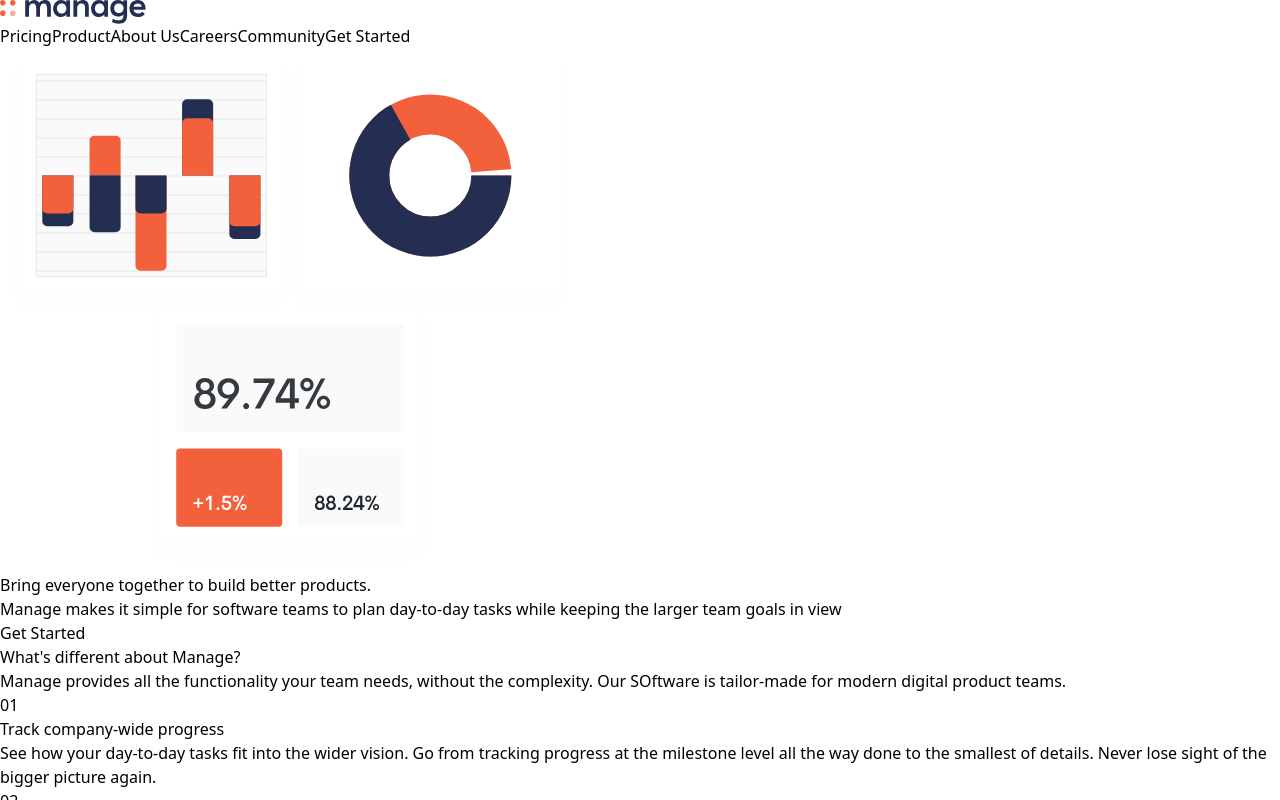
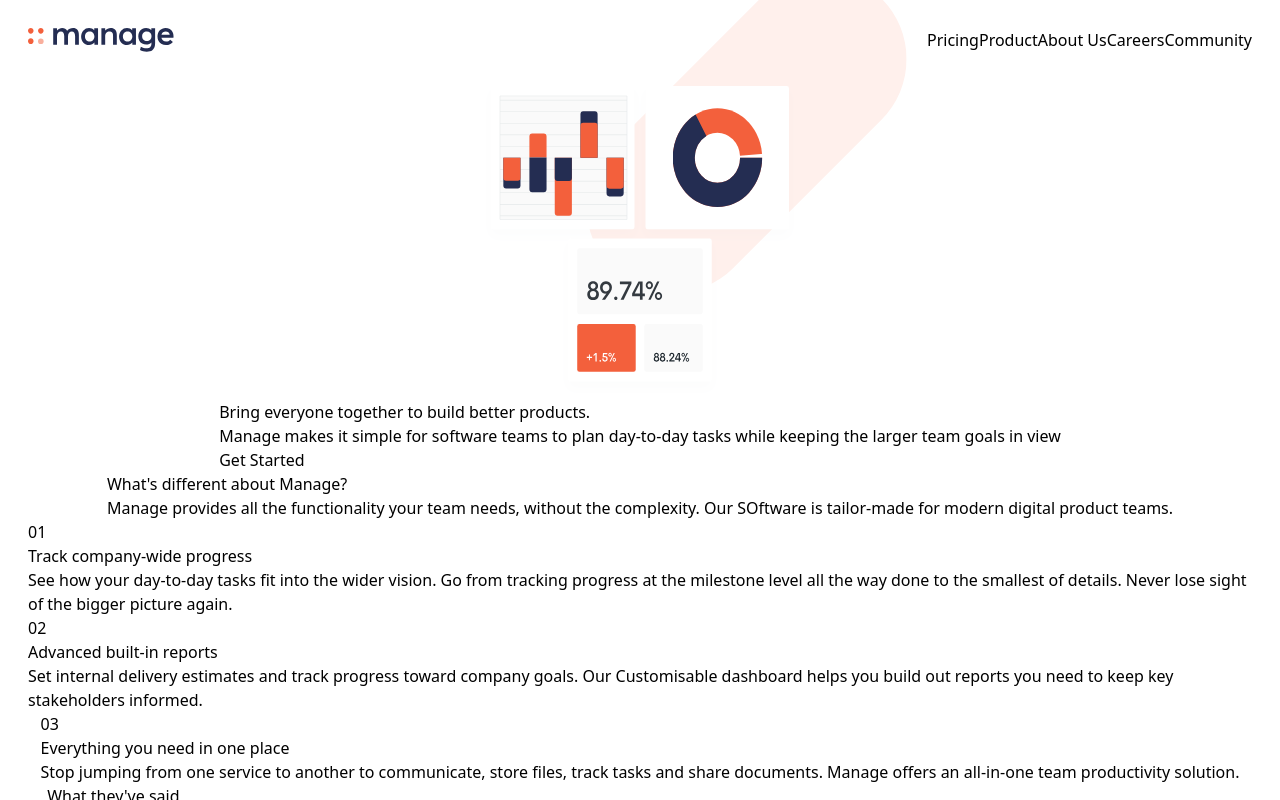
Before and after one commit to Guille-Sanchez/manage-landing-page, a React (Vite) app: page / in a window 1280 px wide. Shown: the top 800 px of the page. Built offline with nearby package versions, Linux system fonts and the light colour scheme.

Commit message:
Add style to navbar

```diff
--- a/index.html
+++ b/index.html
@@ -6,7 +6,7 @@
     <title>Manage</title>
   </head>
   <body>
-    <div id="root"></div>
+    <div id="root" class="overflow-hidden"></div>
     <script type="module" src="/src/main.jsx"></script>
   </body>
 </html>
--- a/src/App.jsx
+++ b/src/App.jsx
@@ -1,26 +1,22 @@
+import Navbar from "./components/Navbar.jsx";
+
 function App() {
   return (
     <>
-      <header className="hidden">
-        <h1>Manage Inc.</h1>
-      </header>
-      <nav>
-        <img src="../public/logo.svg" alt="Logo Manage" />
-        <div>
-          <button>Pricing</button>
-          <button>Product</button>
-          <button>About Us</button>
-          <button>Careers</button>
-          <button>Community</button>
-          <button>Get Started</button>
-        </div>
-      </nav>
-      <main>
-        <section>
+      <Navbar />
+
+      <main className="min-w-full flex flex-col items-center p-7 pt-0">
+        <div
+          className="translate-x-1/3 -translate-y-1/3  flex justify-center bg-scroll bg-right-top relative bg-no-repeat bg-contain"
+          style={{ backgroundImage: `url("/bg-tablet-pattern.svg")` }}
+        >
           <img
-            src="../public/illustration-intro.svg"
+            className="h-80 w-80  -translate-x-1/3 translate-y-1/3"
+            src="/illustration-intro.svg"
             alt="Graphs of time managment"
           />
+        </div>
+        <section>
           <h2>Bring everyone together to build better products.</h2>
           <p>
             Manage makes it simple for software teams to plan day-to-day tasks
@@ -73,10 +69,11 @@
             team productivity solution.
           </p>
         </section>
+
         <section>
           <h2>What they've said</h2>
           <figure>
-            <img src="../public/avatar-ali.png" alt="Ali Bravo" />
+            <img src="/avatar-ali.png" alt="Ali Bravo" />
             <figcaption>
               <b>Ali Bravo</b>
             </figcaption>
@@ -108,13 +105,13 @@
           <button>Privacy Policy</button>
         </div>
         <div>
-          <img src="../public/icon-facebook.svg" alt="Facebook Logo" />
-          <img src="../public/icon-youtube.svg" alt="Youtube Logo" />
-          <img src="../public/icon-twitter.svg" alt="Twitter Logo" />
-          <img src="../public/icon-pinterest.svg" alt="Pinterest Logo" />
-          <img src="../public/icon-instagram" alt="Intagram Logo" />
+          <img src="/icon-facebook.svg" alt="Facebook Logo" />
+          <img src="/icon-youtube.svg" alt="Youtube Logo" />
+          <img src="/icon-twitter.svg" alt="Twitter Logo" />
+          <img src="/icon-pinterest.svg" alt="Pinterest Logo" />
+          <img src="/icon-instagram" alt="Intagram Logo" />
         </div>
-        <img src="../public/logo.svg" alt="" />
+        <img src="/logo.svg" alt="" />
         <p>Copyright 2020. All Rights Reserved</p>
       </footer>
     </>
--- /dev/null
+++ b/src/components/Navbar.jsx
@@ -0,0 +1,42 @@
+import React from "react";
+
+function Navbar() {
+  return (
+    <div className="min-w-full flex justify-between p-7">
+      <header>
+        <h1 className="invisible h-0 w-0">Manage Inc.</h1>
+        <img src="/logo.svg" alt="Logo Manage" />
+      </header>
+      <nav className="hidden sm:block ">
+        <ul className="flex">
+          <li>
+            <a href="#">Pricing</a>
+          </li>
+          <li>
+            <a href="#">Product</a>
+          </li>
+          <li>
+            <a href="#">About Us</a>
+          </li>
+          <li>
+            <a href="#">Careers</a>
+          </li>
+          <li>
+            <a href="#">Community</a>
+          </li>
+        </ul>
+      </nav>
+      {/*z-10*/}
+      <button
+        className="sm:hidden z-10"
+        onClick={() => {
+          console.log("hola");
+        }}
+      >
+        <img src="/icon-hamburger.svg" alt="Menu Icon" />
+      </button>
+    </div>
+  );
+}
+
+export default Navbar;
```
